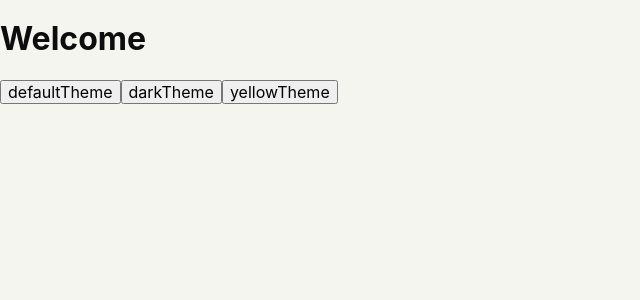
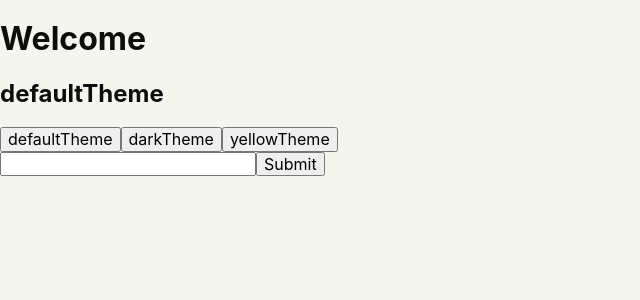
Before and after one commit to JamesVickers/react-playground, a React (Create React App) app: page / in a window 1280 px wide. Shown: the top 300 px of the page, without its empty margins (0-640 px from the left). Built offline with nearby package versions, Linux system fonts and the light colour scheme.

Commit message:
themes obj changed to array and components updated

```diff
--- a/src/components/Context/themeContext.js
+++ b/src/components/Context/themeContext.js
@@ -2,23 +2,23 @@ import React, { Component } from 'react';
 
 const ThemeContext = React.createContext();
 
-const themeObj = {
-        defaultTheme: {
+const themeArray = [
+    {
     name: 'defaultTheme',
     background: 'hsl(60, 23%, 95%)',
     color: 'hsl(0, 0%, 5%)'
     },
-        darkTheme: {
+    {
     name: 'darkTheme',
     background: 'hsl(0, 0%, 5%)',
     color: 'hsl(60, 23%, 95%)'
     },
-        yellowTheme: {
+    {
     name: 'yellowTheme',
     background: 'hsl(47, 100%, 53%)',
     color: 'hsl(60, 23%, 95%)'
     }
-        };
+];
 
 export class Provider extends Component {
     state = {
@@ -27,7 +27,6 @@ export class Provider extends Component {
 
     updateCurrentTheme = (e) => {
         const themeBtnName = e.target.value;
-        console.log(themeBtnName);
         this.setState(() => ({
             currentTheme: themeBtnName
         }))
@@ -37,7 +36,7 @@ export class Provider extends Component {
         return(
             <ThemeContext.Provider
             value={{
-                theme: {themeObj},
+                themeArray: {themeArray},
                 currentTheme: this.state.currentTheme,
                 actions: {
                     updateCurrentTheme: this.updateCurrentTheme
--- a/src/components/Page.js
+++ b/src/components/Page.js
@@ -1,34 +1,71 @@
-import React from 'react';
+import React, { useState } from 'react';
 import { Consumer } from './Context/themeContext';
 
 const Page = () => {
+
+    const [inputValue, updateInputValue] = useState("");
+    const [inputArray, updateInputArray] = useState([]);
+
+    // const query = "";
+    // const giphyApi = `http://api.giphy.com/v1/gifs/search?q=${query}&limit=24&api_key=dc6zaTOxFJmzC`;
+
+    // componentDidMount() {
+    //     fetch('https://api.mydomain.com')
+    //       .then(response => response.json())
+    //       .then(data => this.setState({ data }));
+    //   }
+
     return(
     <React.Fragment>
         <Consumer>{ ({
-                theme,
+            themeArray,
             currentTheme,
             actions }) => {
 
-                const { defaultTheme, darkTheme, yellowTheme } = theme.themeObj;
+            const handleChange = (event) => {
+                updateInputValue(event.target.value);
+            }
 
-                console.log(theme)
+            const removeButton = (item) => {
+                updateInputArray(inputArray.filter(a => a !== item));
+            }
 
+            const handleSubmit = (event) => {
+                event.preventDefault();
+                if (inputValue) {
+                    inputArray.push(inputValue);
+                }
+                updateInputValue("");
+            }
 
-                console.log(theme.themeObj.darkTheme)
+            const indexOfCurrentTheme = themeArray.themeArray.findIndex(x => x.name === currentTheme);
 
             return(
                 <React.Fragment>
-                    <div style={
+                <div
+                style={
                     {
-                            color: theme.themeObj[currentTheme].color,
-                            background: theme.themeObj[currentTheme].background
+                        color: themeArray.themeArray[indexOfCurrentTheme].color,
+                        background: themeArray.themeArray[indexOfCurrentTheme].background
                     }
-                        }>
+                    }
+                    >
                     <h1>Welcome</h1>
-                        <h2>{theme.currentTheme}</h2>
-                        <button onClick={actions.updateCurrentTheme} value={defaultTheme.name}>{defaultTheme.name}</button>
-                        <button onClick={actions.updateCurrentTheme} value={darkTheme.name}>{darkTheme.name}</button>
-                        <button onClick={actions.updateCurrentTheme} value={yellowTheme.name}>{yellowTheme.name}</button>
+                    <h2>{inputValue}</h2>
+                    <h2>{currentTheme}</h2>
+
+                    {themeArray.themeArray.map( (theme) =>
+                        <button key={themeArray.themeArray.indexOf(theme)} onClick={actions.updateCurrentTheme} value={theme.name}>{theme.name}</button>
+                    )}
+
+                    {inputArray.map( (item) =>
+                        <button key={inputArray.indexOf(item)}>{item}<span onClick={() => removeButton(item)}> x</span></button>
+                    )}
+
+                    <form onSubmit={handleSubmit}>
+                        <input type="text" value={inputValue} onChange={handleChange}></input>
+                        <button type="submit">Submit</button>
+                    </form>
                 </div>
                 </React.Fragment>
             )
@@ -39,7 +76,3 @@ const Page = () => {
 }
 
 export default Page;
-
-
-// const theme = currentTheme;
-// color: state[currentTheme].color
```
Lines whose indentation alone changed are shown as unchanged.
